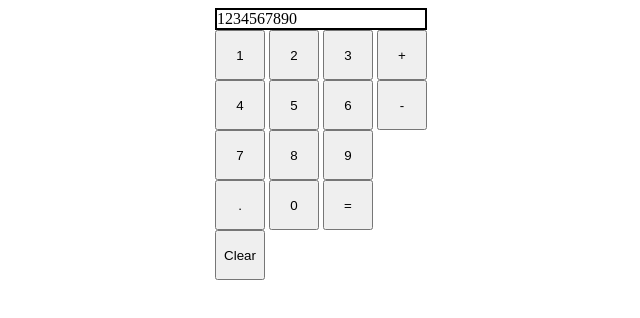
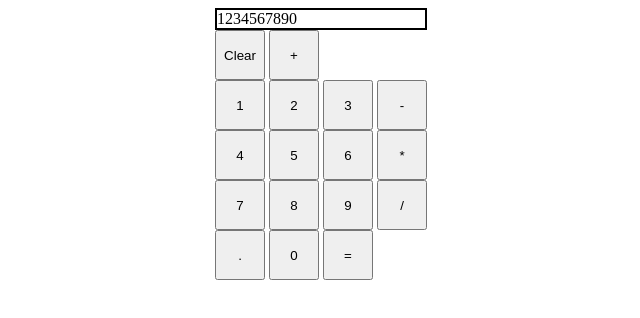
Before and after one commit to jacobmrivera/calculator, a plain HTML site: page index.html in a window 1280 px wide. Shown: the whole page, without its empty margins (319-959 px from the left). Drawn offline with Linux system fonts and the light colour scheme.

Commit message:
Create mutiply and divide button with functionalit y

```diff
--- a/index.html
+++ b/index.html
@@ -13,31 +13,38 @@
         <div id="results">1234567890</div>
         <div id="buttons">
             <div class="row">
+                <button id="clear">Clear</button>
+                <button id="add" onclick="storeOperation(add)">+</button>
+            </div>
+            <div class="row">
                 <button id="1" onclick="pressNum('1')">1</button>
                 <button id="2" onclick="pressNum('2')">2</button>
                 <button id="3" onclick="pressNum('3')">3</button>
-                <button id="add" onclick="storeOperation(add)">+</button>
+                <button id="subtract" onclick="storeOperation(subtract)">-</button>
 
             </div>
             <div class="row">
                 <button id="4" onclick="pressNum('4')">4</button>
                 <button id="5" onclick="pressNum('5')">5</button>
                 <button id="6" onclick="pressNum('6')">6</button>
-                <button id="add" onclick="storeOperation(subtract)">-</button>
+                <button id="multiply" onclick="storeOperation(multiply)">*</button>
+
             </div>
             <div class="row">
                 <button id="7" onclick="pressNum('7')">7</button>
                 <button id="8" onclick="pressNum('8')">8</button>
                 <button id="9" onclick="pressNum('9')">9</button>
+                <button id="divide" onclick="storeOperation(divide)">/</button>
+
             </div>
             <div class="row">
                 <button id="dot">.</button>
                 <button id="0" onclick="pressNum('0')">0</button>
                 <button id="equal" onclick="equals()">=</button>
             </div>
-            <div class="row">
+            <!-- <div class="row">
                 <button id="clear">Clear</button>
-            </div>
+            </div> -->
         </div>
 
     </div>
```
